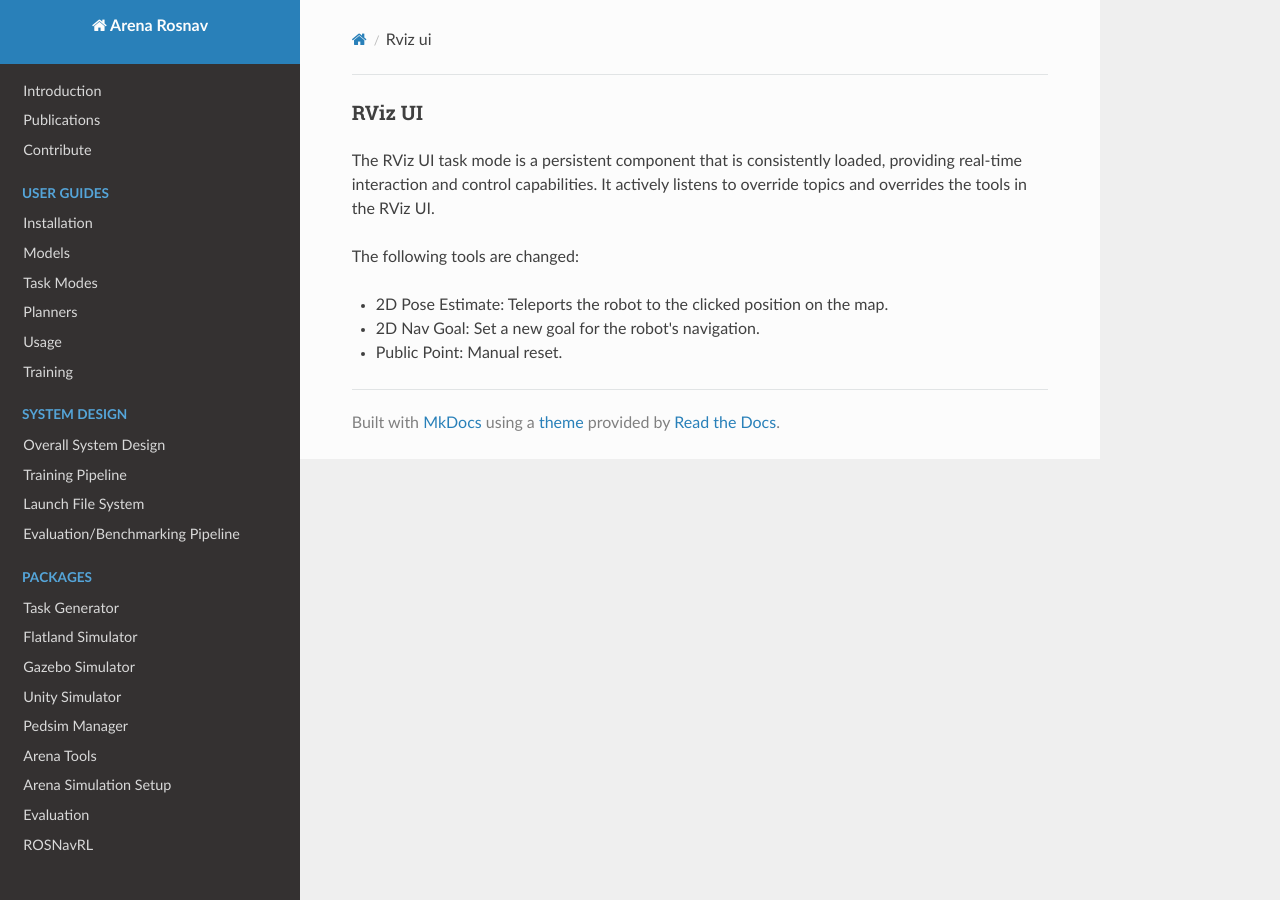
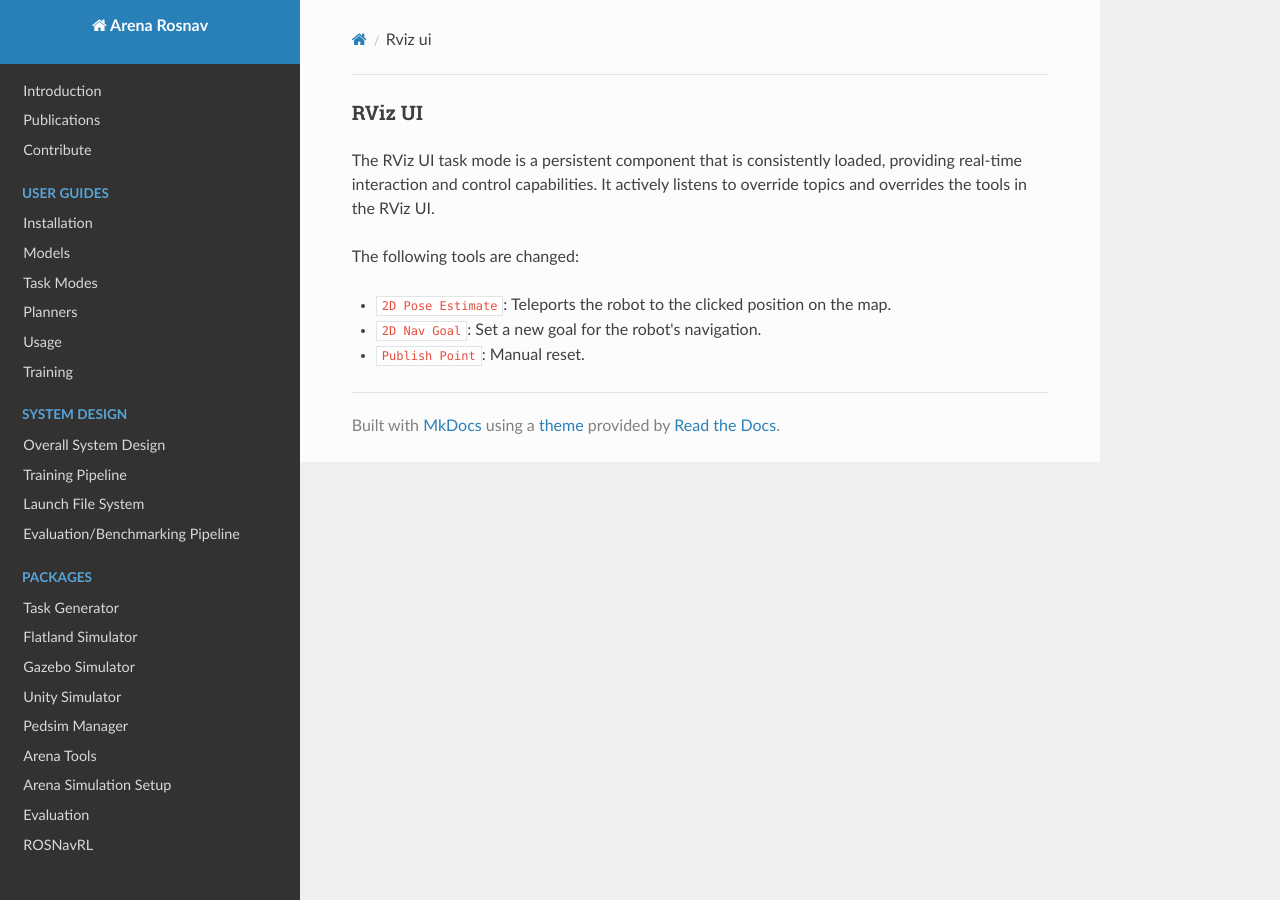
Before and after one commit to Arena-Rosnav/.github, an MkDocs documentation site: the page built from docs/user_guides/task_modes/rviz_ui.md, in a window 1280 px wide. Built offline with MkDocs 1.6.1, drawn with Linux system fonts in a browser that asks for light colours; nearby versions of some CDN libraries; comment, search, counter and statistics services are not loaded.

Commit message:
backticks

```diff
--- a/docs/user_guides/task_modes/rviz_ui.md
+++ b/docs/user_guides/task_modes/rviz_ui.md
@@ -3,8 +3,8 @@ The RViz UI task mode is a persistent component that is consistently loaded, pro
 
 The following tools are changed:
 
-- 2D Pose Estimate: Teleports the robot to the clicked position on the map.
+- `2D Pose Estimate`: Teleports the robot to the clicked position on the map.
 
-- 2D Nav Goal: Set a new goal for the robot's navigation.
+- `2D Nav Goal`: Set a new goal for the robot's navigation.
 
-- Public Point: Manual reset.
+- `Publish Point`: Manual reset.
```
Also changed, not shown: docs/user_guides/task_modes.md (+1 -1 lines), docs/user_guides/task_modes/dynamic_map.md (+1 -1 lines).
